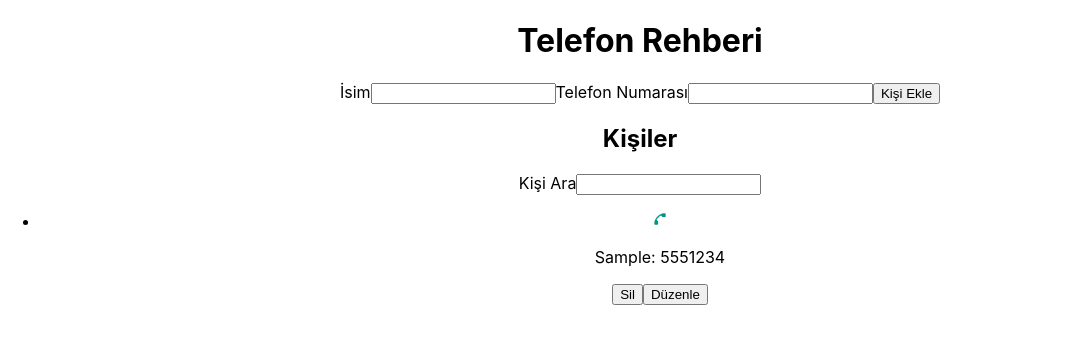
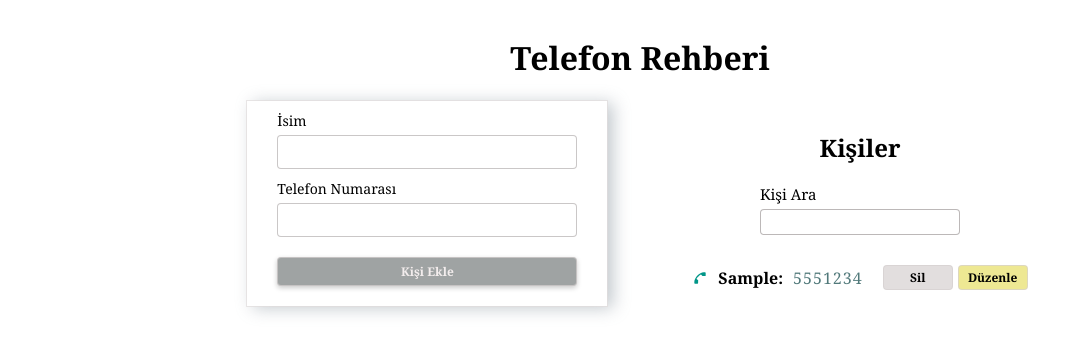
Before and after one commit to Ethemkizilyer/phonebook, a React (Create React App) app: page / in a window 1280 px wide. Both pictures are taken after typing "Sample", "5551234" into the empty fields and a click on the button "Kişi Ekle". Shown: the top 354 px of the page, without its empty margins (0-1068 px from the left). Built offline with nearby package versions, Linux system fonts and the light colour scheme.

Commit message:
feat: finish

```diff
--- a/src/App.css
+++ b/src/App.css
@@ -1,38 +1,11 @@
 .App {
   text-align: center;
+   padding: 15px 30px;
+  font-family: Georgia, 'Times New Roman', Times, serif;
 }
 
-.App-logo {
-  height: 40vmin;
-  pointer-events: none;
+ul,
+p {
+  margin: 0;
+  padding: 0;
 }
-
-@media (prefers-reduced-motion: no-preference) {
-  .App-logo {
-    animation: App-logo-spin infinite 20s linear;
-  }
-}
-
-.App-header {
-  background-color: #282c34;
-  min-height: 100vh;
-  display: flex;
-  flex-direction: column;
-  align-items: center;
-  justify-content: center;
-  font-size: calc(10px + 2vmin);
-  color: white;
-}
-
-.App-link {
-  color: #61dafb;
-}
-
-@keyframes App-logo-spin {
-  from {
-    transform: rotate(0deg);
-  }
-  to {
-    transform: rotate(360deg);
-  }
-}
--- a/src/App.js
+++ b/src/App.js
@@ -1,47 +1,61 @@
-
-import { Field, Form, Formik } from 'formik';
-import { useDispatch } from 'react-redux';
-import { useSelector } from 'react-redux';
-import { toast, ToastContainer } from 'react-toastify';
-import './App.css';
-import ContactForm from './components/ContactForm';
-import ContactList from './components/ContactList';
-import Filter from './components/Filter';
-import { editContact, modalOpen } from './redux/contactSlice';
+import { Field, Form, Formik } from "formik";
+import { useDispatch } from "react-redux";
+import { useSelector } from "react-redux";
+import { toast, ToastContainer } from "react-toastify";
+import "./App.css";
+import ContactForm from "./components/ContactForm";
+import ContactList from "./components/ContactList";
+import Filter from "./components/Filter";
+import { editContact, modalOpen } from "./redux/contactSlice";
+import style from "./components/Components.module.css";
 
 function App() {
-  const dispatch=useDispatch()
+  const dispatch = useDispatch();
   const { isOpen, contacts, editId } = useSelector((state) => state.contact);
 
-  const edit=()=>{
-     const asd= editId && contacts.filter(contact=>contact.id==editId)
+  const edit = () => {
+    const asd = editId && contacts.filter((contact) => contact.id === editId);
 
-    return asd
-  }
+    return asd;
+  };
+  const contactall = () => {
+    const asd = editId && contacts.filter((contact) => contact.id !== editId);
 
-console.log(edit())
+    return asd;
+  };
+
   return (
     <div className="App">
       <ToastContainer />
       <h1>Telefon Rehberi</h1>
+      <div className={style.main}>
+        <div>
           <ContactForm />
+        </div>
+        <div>
           <h2>Kişiler</h2>
           <Filter />
           <ContactList />
+        </div>
+      </div>
       {isOpen && (
-        <div className="modal">
-          <div className="modal-content">
+        <div className={style.modalwrapper}>
+          <div className={style.modal}>
+            <div className={style.modalcontent}>
               <span
-              className="close"
+                className={style.close}
                 onClick={() => dispatch(modalOpen())}
               >
                 &times;
               </span>
               <Formik
-              initialValues={{ name: edit()[0].name, number: edit()[0].number }}
+                initialValues={{
+                  name: edit()[0].name,
+                  number: edit()[0].number,
+                }}
                 onSubmit={(values, { resetForm }) => {
                   if (
-                  contacts.find(
+                    contactall().find(
                       (contact) =>
                         contact.name.toLowerCase() ===
                         values.name.toLocaleLowerCase()
@@ -58,14 +72,15 @@ console.log(edit())
                     ...values,
                     id: edit()[0].id,
                   };
-dispatch(modalOpen())
+                  dispatch(modalOpen());
                   dispatch(editContact(item));
                   resetForm();
                 }}
               >
-              <Form>
+                <Form className={style.form}>
                   <label htmlFor="name">İsim</label>
                   <Field
+                    className={style.input}
                     type="text"
                     name="name"
                     id="name"
@@ -73,8 +88,11 @@ dispatch(modalOpen())
                     title="Ad yalnızca harf, kesme işareti, kısa çizgi ve boşluk içerebilir. Örneğin Charles de Batz de Castelmore d'Artagnan"
                     required
                   />
-                <label htmlFor="number">Telefon Numarası</label>
+                  <label htmlFor="number" className={style.label}>
+                    Telefon Numarası
+                  </label>
                   <Field
+                    className={style.input}
                     type="tel"
                     name="number"
                     id="number"
@@ -82,9 +100,12 @@ dispatch(modalOpen())
                     title="Telefon numarası rakam olmalı ve boşluk, tire, parantez içerebilir ve + ile başlayabilir"
                     required
                   />
-                <button type="submit">Kişi Ekle</button>
+                  <button type="submit" className={style.button}>
+                    Kaydet
+                  </button>
                 </Form>
               </Formik>
+            </div>
           </div>
         </div>
       )}
--- /dev/null
+++ b/src/components/Components.module.css
@@ -0,0 +1,233 @@
+.main {
+  display: flex;
+  align-items: center;
+  justify-content: center;
+  flex-wrap: wrap;
+  gap: 5rem;
+}
+
+@media screen and (max-width: 768px) {
+  .main {
+    gap: 1rem;
+  }
+}
+
+/* *********FORM ************ */
+
+.form {
+  width: 300px;
+  display: flex;
+  flex-direction: column;
+  padding: 10px 30px 20px;
+  outline: 1px solid rgba(226, 221, 221, 0.704);
+
+  box-shadow: rgba(127, 140, 151, 0.48) 6px 2px 16px 0px,
+    rgba(255, 255, 255, 0.8) -6px -2px 16px 0px;
+  margin: 0 auto;
+}
+
+.label {
+  font-size: 14px;
+  font-weight: 400;
+  margin-bottom: 5px;
+  text-align: left;
+}
+
+.input {
+  padding: 5px;
+  font-size: 16px;
+  border: 1px solid rgba(181, 176, 176, 0.704);
+  border-radius: 4px;
+  font-family: inherit;
+  outline: none;
+  transition: all 300ms linear;
+}
+
+.input:focus {
+  scale: 1.01;
+  box-shadow: rgba(0, 0, 0, 0.209) 0px 2px 5px;
+}
+
+.input:not(:last-of-type) {
+  margin-bottom: 10px;
+}
+
+.button {
+  width: 100%;
+  padding: 5px;
+  font-family: inherit;
+  font-size: 12px;
+  font-weight: 700;
+  margin: 20px auto 0px;
+  cursor: pointer;
+  background-color: #d6d1d1b4;
+  border: 1px solid #d6d1d1b4;
+  border-radius: 4px;
+  transition: all 300ms linear;
+}
+
+.button:hover,
+.button:focus {
+  background-color: rgb(159, 163, 163);
+  color: rgb(243, 237, 237);
+  box-shadow: rgba(0, 0, 0, 0.209) 0px 2px 5px;
+}
+
+/* ******* FILTER ************ */
+
+.filterLabel {
+  display: flex;
+  flex-direction: column;
+  justify-content: center;
+  width: 200px;
+  margin: 0 auto;
+  gap: 5px;
+  font-size: 15px;
+  text-align: left;
+}
+
+.filterInput {
+  padding: 5px;
+  font-size: 10px;
+  border: 1px solid rgba(160, 155, 155, 0.704);
+  border-radius: 4px;
+  font-family: inherit;
+  transition: all 300ms linear;
+  outline: none;
+}
+
+.filterInput:focus {
+  scale: 1.01;
+  box-shadow: rgba(0, 0, 0, 0.209) 0px 2px 5px;
+}
+
+/* ********* CONTACT LIST ******* */
+
+.contactListWrapper {
+  display: inline-flex;
+  flex-direction: column;
+  gap: 10px;
+  margin-top: 25px;
+}
+
+.listItem {
+  display: flex;
+  gap: 20px;
+  align-items: center;
+  /* width: 300px; */
+  justify-content: space-between;
+  text-align: center;
+  padding: 5px;
+}
+
+.buttons {
+  display: flex;
+  align-items: center;
+  justify-content: center;
+  gap: 5px;
+}
+
+.buttonc {
+  width: 70px;
+  height: 25px;
+  font-family: inherit;
+  font-weight: 700;
+  font-size: 12px;
+  cursor: pointer;
+  background-color: #d6d1d1b4;
+  border: 1px solid #d6d1d1b4;
+  border-radius: 4px;
+  transition: all 300ms linear;
+}
+
+.buttonc:hover,
+.buttonc:focus {
+  background-color: rgb(159, 163, 163);
+  color: rgb(243, 237, 237);
+  box-shadow: rgba(0, 0, 0, 0.209) 0px 2px 5px;
+}
+.buttonedit {
+  width: 70px;
+  height: 25px;
+  font-family: inherit;
+  font-size: 12px;
+  font-weight: 700;
+  cursor: pointer;
+  background-color: #e7df67b4;
+  border: 1px solid #d6d1d1b4;
+  border-radius: 4px;
+  transition: all 300ms linear;
+}
+
+.buttonedit:hover,
+.buttonedit:focus {
+  background-color: rgb(221, 86, 41);
+  color: rgb(243, 237, 237);
+  box-shadow: rgba(0, 0, 0, 0.209) 0px 2px 5px;
+}
+
+.container {
+  display: inline-flex;
+  align-items: center;
+  gap: 10px;
+}
+.p1 {
+  font-weight: 700;
+  min-width: 4rem;
+  text-align: left;
+}
+.p2 {
+  font-weight: 500;
+  color: rgb(81, 121, 122);
+  letter-spacing: 1px;
+}
+
+/* ***** MODAL ******** */
+
+.modalwrapper {
+  position: fixed;
+  top: 0;
+  left: 0;
+  width: 100%;
+  height: 100%;
+  background: rgba(0, 0, 0, 0.5);
+  display: flex;
+  justify-content: center;
+  align-items: center;
+}
+
+.modal {
+  background: #fff;
+  width: 80%;
+  max-width: 500px;
+  max-height: 90%;
+  overflow: auto;
+  padding: 20px;
+  border-radius: 5px;
+  box-shadow: 0 2px 10px rgba(0, 0, 0, 0.2);
+  animation: modal-fade-in 0.3s ease-in-out forwards;
+}
+
+.modalcontent {
+  position: relative;
+}
+
+.close {
+  position: absolute;
+  top: -5px;
+  right: 10px;
+  font-size: 30px;
+  font-weight: bold;
+  cursor: pointer;
+}
+
+@keyframes modal-fade-in {
+  from {
+    opacity: 0;
+    transform: translateY(-50px);
+  }
+  to {
+    opacity: 1;
+    transform: translateY(0);
+  }
+}
--- a/src/components/ContactForm.jsx
+++ b/src/components/ContactForm.jsx
@@ -1,14 +1,15 @@
-import { Field, Form, Formik } from 'formik'
-import React from 'react'
-import { useSelector } from 'react-redux'
-import { useDispatch } from 'react-redux'
-import { toast } from 'react-toastify'
-import { addContact } from '../redux/contactSlice'
+import { Field, Form, Formik } from "formik";
+import React from "react";
+import { useSelector } from "react-redux";
+import { useDispatch } from "react-redux";
+import { toast } from "react-toastify";
+import { addContact } from "../redux/contactSlice";
+import style from "./Components.module.css";
 
 const ContactForm = () => {
-    const dispatch=useDispatch()
-    const contacts= useSelector(state=>state.contact.contacts)
-    console.log(contacts)
+  const dispatch = useDispatch();
+  const contacts = useSelector((state) => state.contact.contacts);
+
   return (
     <>
       <Formik
@@ -36,9 +37,12 @@ const ContactForm = () => {
           resetForm();
         }}
       >
-        <Form>
-          <label htmlFor="name">İsim</label>
+        <Form className={style.form}>
+          <label htmlFor="name" className={style.label}>
+            İsim
+          </label>
           <Field
+            className={style.input}
             type="text"
             name="name"
             id="name"
@@ -46,8 +50,11 @@ const ContactForm = () => {
             title="Ad yalnızca harf, kesme işareti, kısa çizgi ve boşluk içerebilir. Örneğin Charles de Batz de Castelmore d'Artagnan"
             required
           />
-          <label htmlFor="number">Telefon Numarası</label>
+          <label htmlFor="number" className={style.label}>
+            Telefon Numarası
+          </label>
           <Field
+            className={style.input}
             type="tel"
             name="number"
             id="number"
@@ -55,11 +62,13 @@ const ContactForm = () => {
             title="Telefon numarası rakam olmalı ve boşluk, tire, parantez içerebilir ve + ile başlayabilir"
             required
           />
-          <button type="submit">Kişi Ekle</button>
+          <button type="submit" className={style.button}>
+            Kişi Ekle
+          </button>
         </Form>
       </Formik>
     </>
   );
-}
+};
 
-export default ContactForm
+export default ContactForm;
--- a/src/components/ContactList.jsx
+++ b/src/components/ContactList.jsx
@@ -1,13 +1,17 @@
-import React, { useState } from 'react'
-import { useDispatch } from 'react-redux'
-import { useSelector } from 'react-redux'
-import {FcPhone} from "react-icons/fc"
-import { editContact, editId, modalOpen, removeContact } from '../redux/contactSlice'
+import React from "react";
+import { useDispatch } from "react-redux";
+import { useSelector } from "react-redux";
+import { FcPhone } from "react-icons/fc";
+import {
+  editId,
+  modalOpen,
+  removeContact,
+} from "../redux/contactSlice";
+import style from "./Components.module.css";
 
 const ContactList = () => {
-
   const dispatch = useDispatch();
-    const { isOpen, contacts, filter } = useSelector((state) => state.contact);
+  const { contacts, filter } = useSelector((state) => state.contact);
 
   const getFilteredContacts = (contacts, filter) => {
     return contacts.filter((contact) =>
@@ -17,32 +21,36 @@ const ContactList = () => {
   const filteredContacts = getFilteredContacts(contacts, filter);
 
   return (
-    <ul>
+    <ul className={style.contactListWrapper}>
       {filteredContacts.map((contact) => (
-        <li key={contact.id} id={contact.id}>
-          <div>
+        <li key={contact.id} id={contact.id} className={style.listItem}>
+          <div className={style.container}>
             <FcPhone />
-            <p>{contact.name + ": " + contact.number}</p>
+            <p className={style.p1}>{contact.name + ": "}</p>
+            <p className={style.p2}>{contact.number}</p>
           </div>
+          <div className={style.buttons}>
             <button
+              className={style.buttonc}
               type="button"
               onClick={() => dispatch(removeContact(contact.id))}
             >
               Sil
             </button>
             <button
-
+              className={style.buttonedit}
               onClick={() => {
-              dispatch(editId(contact.id))
+                dispatch(editId(contact.id));
                 return dispatch(modalOpen());
               }}
             >
               Düzenle
             </button>
+          </div>
         </li>
       ))}
     </ul>
   );
 };
 
-export default ContactList
+export default ContactList;
--- a/src/components/Filter.jsx
+++ b/src/components/Filter.jsx
@@ -1,16 +1,18 @@
-import React from 'react'
-import { useSelector } from 'react-redux'
-import { useDispatch } from 'react-redux'
-import { changeFilter } from '../redux/contactSlice'
+import React from "react";
+import { useSelector } from "react-redux";
+import { useDispatch } from "react-redux";
+import { changeFilter } from "../redux/contactSlice";
+import style from "./Components.module.css";
 
 const Filter = () => {
-    const dispatch = useDispatch()
-    const filter = useSelector((state) => state.contact.filter);
-    console.log(filter)
+  const dispatch = useDispatch();
+  const filter = useSelector((state) => state.contact.filter);
+
   return (
-    <label htmlFor="filter">
+    <label htmlFor="filter" className={style.filterLabel}>
       Kişi Ara
       <input
+        className={style.filterInput}
         onChange={(e) => {
           dispatch(changeFilter(e.target.value));
         }}
@@ -22,6 +24,6 @@ const Filter = () => {
       ></input>{" "}
     </label>
   );
-}
+};
 
-export default Filter
+export default Filter;
--- a/src/redux/contactSlice.jsx
+++ b/src/redux/contactSlice.jsx
@@ -1,43 +1,42 @@
 import { createSlice } from "@reduxjs/toolkit";
 
-const contactSlice=createSlice({
-    name:"contact",
-    initialState:{
-        contacts:[],
-        filter:"",
-        isOpen:false,
-        editId:""
+const contactSlice = createSlice({
+  name: "contact",
+  initialState: {
+    contacts: [],
+    filter: "",
+    isOpen: false,
+    editId: "",
+  },
+  reducers: {
+    addContact(state, { payload }) {
+      state.contacts.unshift(payload);
     },
-    reducers:{
-        addContact(state,{payload}){
-            state.contacts.unshift(payload)
-        },
-        removeContact(state,{payload}){
-            state.contacts=state.contacts.filter(contact=>contact.id!== payload)
-        },
-        editContact(state,{payload}){
-            console.log(payload)
-           state.contacts.map(
-             (contact) =>{
-             if(contact.id == payload.id){
-                contact.id = payload.id
-                contact.name=payload.name
-                contact.number=payload.number}
-
-             }
-           );
-        },
-        changeFilter(state,{payload}){
-            state.filter=payload;
-        },
-        editId(state,{payload}){
-            state.editId=payload;
-        },
-        modalOpen(state){
-            state.isOpen = !state.isOpen;
+    removeContact(state, { payload }) {
+      state.contacts = state.contacts.filter(
+        (contact) => contact.id !== payload
+      );
+    },
+    editContact(state, { payload }) {
+      state.contacts.map((contact) => {
+        if (contact.id === payload.id) {
+          contact.id = payload.id;
+          contact.name = payload.name;
+          contact.number = payload.number;
         }
-    }
-})
+      });
+    },
+    changeFilter(state, { payload }) {
+      state.filter = payload;
+    },
+    editId(state, { payload }) {
+      state.editId = payload;
+    },
+    modalOpen(state) {
+      state.isOpen = !state.isOpen;
+    },
+  },
+});
 
 export const {
   addContact,
@@ -48,4 +47,4 @@ export const {
   editId,
 } = contactSlice.actions;
 
-export default contactSlice.reducer
+export default contactSlice.reducer;
```
Lines whose indentation alone changed are shown as unchanged.
